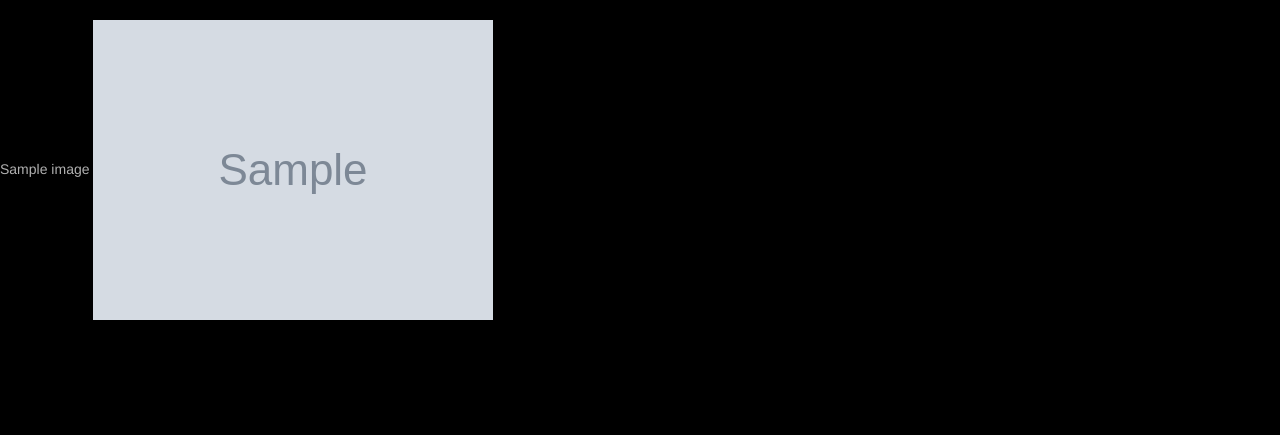
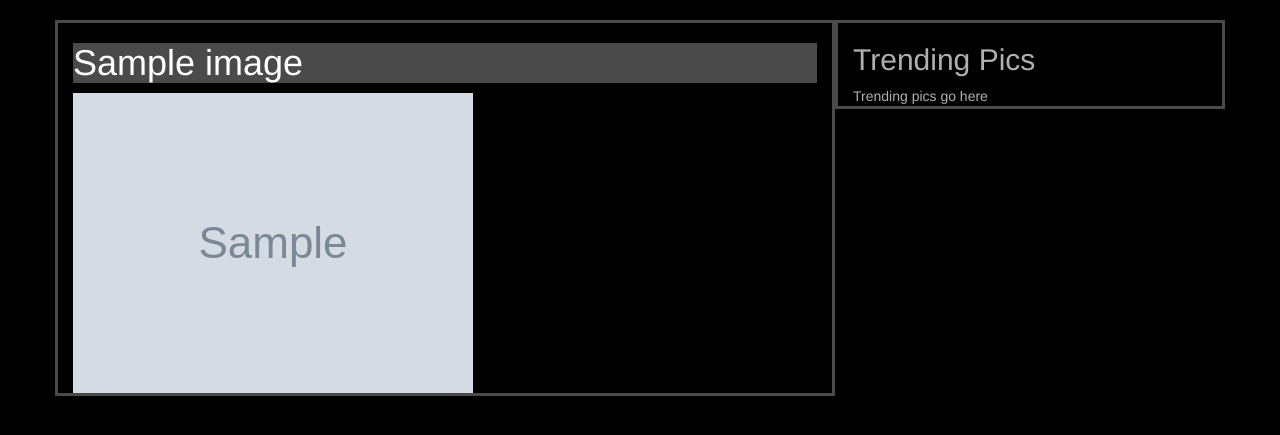
Before and after one commit to mcardillo55/imagesite, a Django app: template images/templates/view.html in a window 1280 px wide. Shown: the part 52-487 px from the top of the page. Run offline with Django 3.2, Linux system fonts and the light colour scheme; the template is opened without the code that fills it: values that come from a table or form of the project are taken from there, others are empty; tables that the repository leaves empty hold one stand-in row (values such as "Sample post"); grey boxes marked "Sample" are stand-in pictures; parts of the project's set-up code (start-up, migrations or seed data) failed here and were passed over; some libraries are stand-ins or nearby versions.

Commit message:
Began styling 'view' page

```diff
--- a/images/templates/view.html
+++ b/images/templates/view.html
@@ -1,5 +1,18 @@
 {% extends "base.html" %}
 {% block content %}
-{{ image.title }}
-<img class="post-image" src="{{ image.file.url }}">
+    <body>
+        <div class="container">
+            <div class="row">
+                <div class="col-sm-8" id="view-post">
+                    <h1>{{ image.title }}</h1>
+                    <img class="img-responsive post-image" src="{{ image.file.url }}">
+                </div>
+
+                <div class="col-sm-4" id="trending-sidebar">
+                    <h2>Trending Pics</h2>
+                    Trending pics go here
+                </div>
+            </div>
+        </div>
+    </body>
 {% endblock content %}
--- a/static/my.css
+++ b/static/my.css
@@ -1,6 +1,11 @@
 body {
     background-color: black;
     color: #B0B0B0;
+}
+
+h1 {
+    background-color: #4a4a4a;
+    color: white;
 }
 
 #latest_imgs {
@@ -14,10 +19,15 @@ body {
     margin-top: 20px;
 }
 
+#view-post {
+    border: 3px solid #4a4a4a;
+
+}
+
+#trending-sidebar {
+    border: 3px solid #4a4a4a;
+}
+
 .image {
     padding-top: 15px;
 }
-
-.post-image {
-    max-width: 680px;
-}
```
